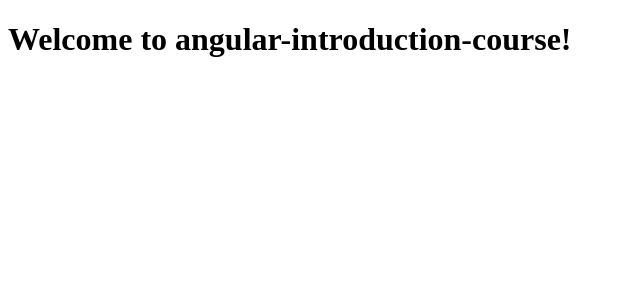
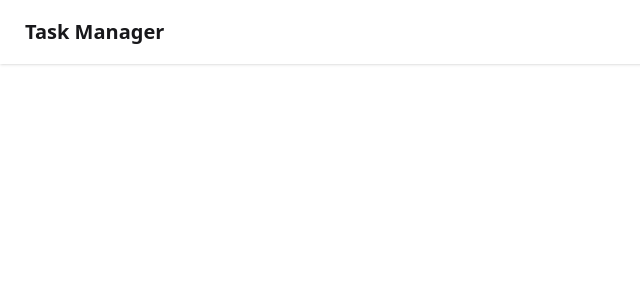
Before and after one commit to lisasce/angular-introduction-course, an Angular app: page / in a window 1280 px wide. Shown: the top 300 px of the page, without its empty margins (0-640 px from the left). Built offline with nearby package versions, Linux system fonts and the light colour scheme.

Commit message:
Chapter Task Listing: Add UI Library

```diff
--- a/package.json
+++ b/package.json
@@ -16,7 +16,11 @@
     "@angular/forms": "^20.0.0",
     "@angular/platform-browser": "^20.0.0",
     "@angular/router": "^20.0.0",
+    "@tailwindcss/postcss": "^4.1.10",
+    "daisyui": "^5.0.43",
+    "postcss": "^8.5.6",
     "rxjs": "~7.8.0",
+    "tailwindcss": "^4.1.10",
     "tslib": "^2.3.0"
   },
   "devDependencies": {
--- a/src/app/app.html
+++ b/src/app/app.html
@@ -1,2 +1,3 @@
-<h1>Welcome to {{title}}!</h1>
-<router-outlet />
+<div class="navbar bg-base-100 shadow-sm">
+  <a class="btn btn-ghost text-xl">Task Manager</a>
+</div>
--- a/src/styles.css
+++ b/src/styles.css
@@ -1 +1,2 @@
-/* You can add global styles to this file, and also import other style files */
+@import "tailwindcss";
+@plugin "daisyui";
```
Also changed, not shown: .postcssrc.json (added), 1 other file (tests, documents, lock files or other folders).
